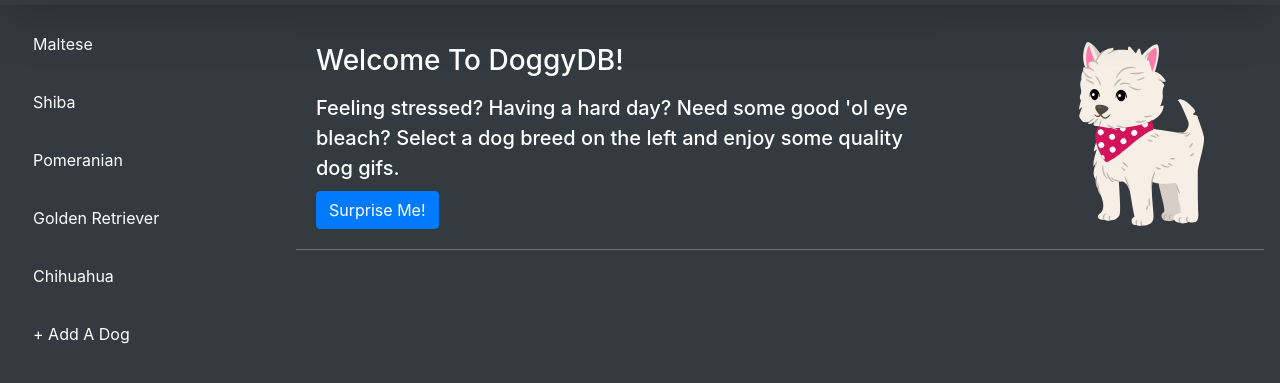
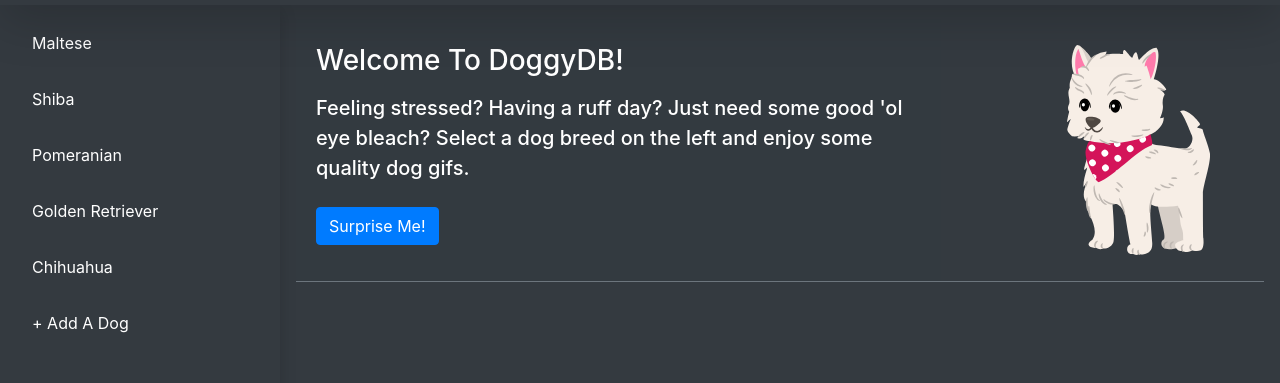
Before and after one commit to infernoarchon/DoggyDB, a plain HTML site: page index.html in a window 1280 px wide. Shown: the part 53-436 px from the top of the page. Drawn offline with nearby package versions, Linux system fonts and the light colour scheme.

Commit message:
leftnav shadow

```diff
--- a/assets/css/style.css
+++ b/assets/css/style.css
@@ -40,6 +40,10 @@ body {
 .left-nav-dead {
     -ms-flex: 0 0 280px;
     flex: 0 0 280px;
+}
+#surprise-me {
+    margin-top: 1em;
+    margin-bottom: 1em;
 }
 
 #topic-area {
@@ -146,7 +150,7 @@ body {
 
 .frame::-webkit-scrollbar-thumb {
     border-radius: 8px;
-    background-color: rgba(43, 77, 80, 0.4);
+    background-color: rgba(0, 0, 0, 0.4);
 }
 /* .frame::-webkit-scrollbar-track {
     background-color: rgba(43, 77, 80, 0.4);
--- a/assets/javascript/app.js
+++ b/assets/javascript/app.js
@@ -34,7 +34,7 @@ var dogapp = {
         // Then dynamicaly generating buttons
         var dcard = $("<div>");
         // Adding a class to our button
-        dcard.addClass("dog-card btn btn-dark btn-block text-left");
+        dcard.addClass("dog-card btn-dark bg-gradient btn-block text-left");
         // Adding a data-attribute
         dcard.attr("data-name", currentdog);
         // Providing the initial button text
--- a/index.html
+++ b/index.html
@@ -14,7 +14,7 @@
     <nav class="navbar navbar-dark bg-dark fixed-top shadow-lg">
             <a class="navbar-brand btn"><i class="fas fa-dog"></i>DoggyDB</a>
     </nav>
-    <section class="left-nav frame">
+    <section class="left-nav shadow frame">
             <div id="dog-area"></div>
     </section>
     <div class="outer-wrapper container-fluid justify-content-between">
@@ -27,8 +27,8 @@
                                     <div class="card col-8 intro-card">
                                         <div class="card-body dog-bio">
                                         <h3 class="card-title intro-text">Welcome to DoggyDB!</h3>
-                                        <h5 class="card-text intro-text">Feeling stressed? Having a hard day? Need some good 'ol eye bleach? Select a dog breed on the left and enjoy some quality dog gifs.</h5>
-                                        <a href="#" class="btn btn-primary">Surprise Me!</a>
+                                        <h5 class="card-text intro-text">Feeling stressed? Having a ruff day? Just need some good 'ol eye bleach? Select a dog breed on the left and enjoy some quality dog gifs.</h5>
+                                        <a href="#" id="surprise-me" class="btn btn-primary">Surprise Me!</a>
                                         </div>
                                     </div>
                                     <div class="card col-4 border-0 dog-img intro-card">
```
